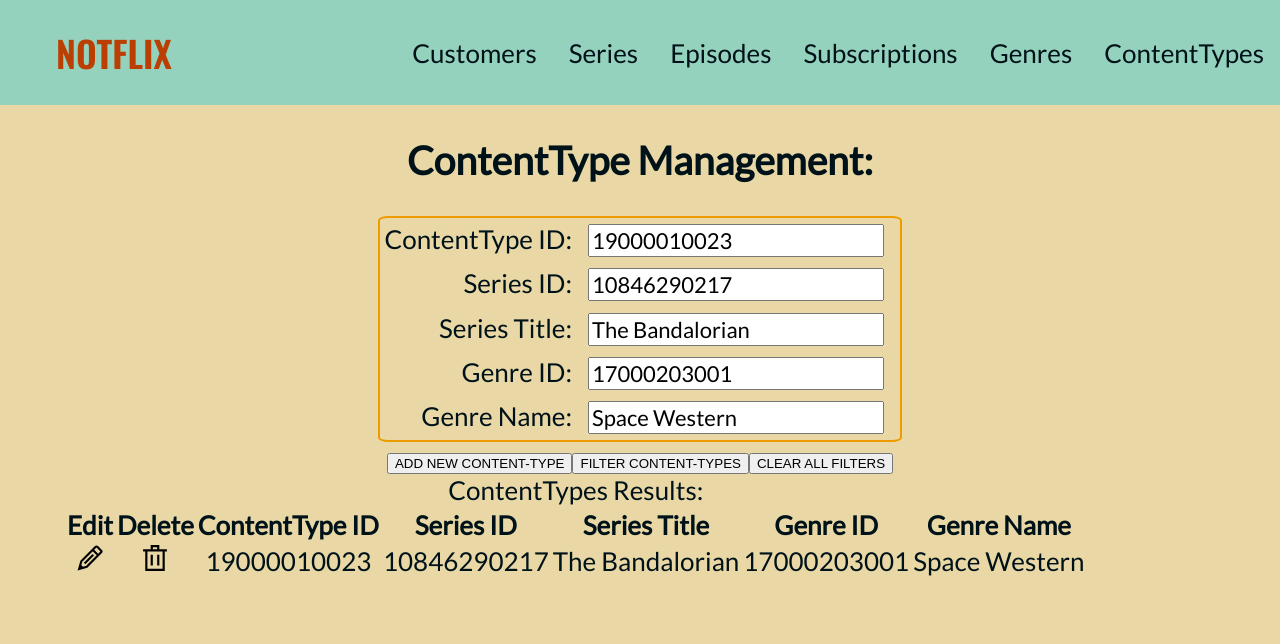
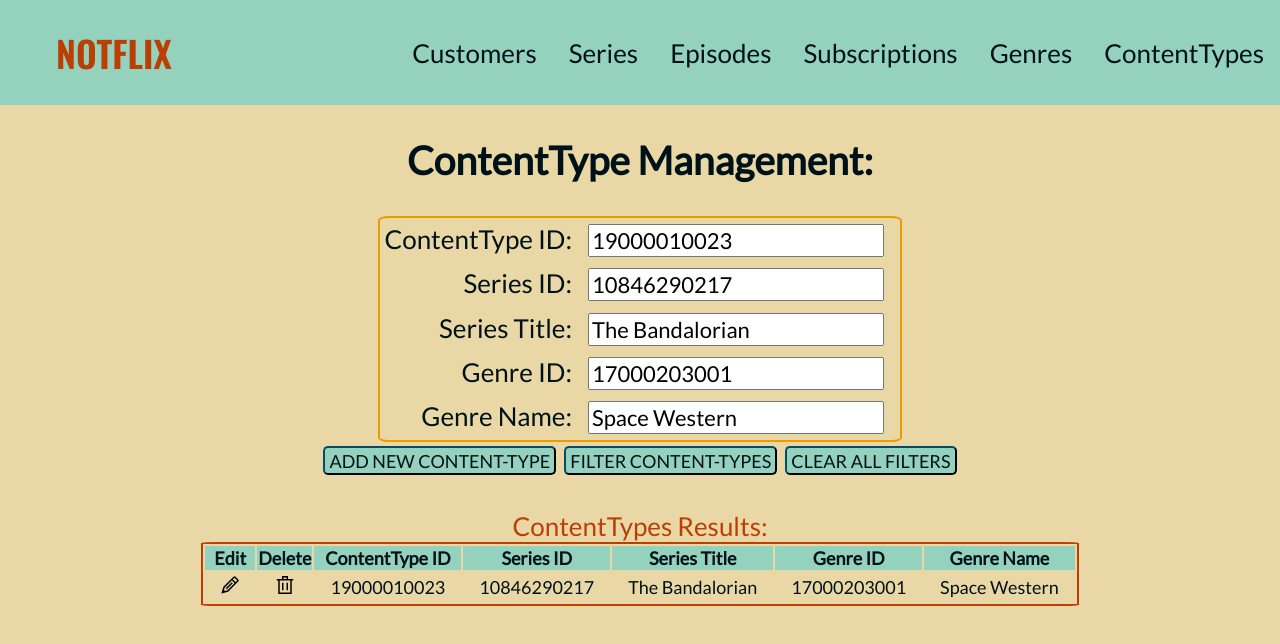
Before and after one commit to linlolo/notflix_react, a React (Create React App) app: page /#/types in a window 1280 px wide. Shown: the top 644 px of the page. Built offline with nearby package versions, Linux system fonts and the light colour scheme.

Commit message:
Finish Button and Table CSS
EJL

```diff
--- a/src/App.css
+++ b/src/App.css
@@ -157,3 +157,40 @@ select {
   font-size: calc(10px + 1vmin);
   font-family: 'Lato', sans-serif;
 }
+
+table {
+  width: fit-content;
+  margin: 2rem auto;
+  border: 2px solid var(--pop);
+  border-radius: 2%;
+  font-size: calc(10px + 1vmin);
+}
+
+table caption {
+  font-size: calc(18px + 1vmin);
+  color: var(--pop);
+}
+
+thead{
+  background-color: var(--highlight);
+  border-bottom: 2px solid var(--dark-bkgd);
+}
+
+tr {
+  border-bottom: 1px solid var(--link-visited)
+}
+
+td {
+  padding: 0.25rem 1rem;
+}
+
+button {
+  padding: 0.1rem 0.25rem;
+  margin: 0.2rem 0.25rem;
+  font-size: calc(10px + 1vmin);
+  font-family: 'Lato', sans-serif;
+  border-color: var(--dark-txt);
+  border-radius: 5px;
+  color: var(--dark-txt);
+  background-color: var(--highlight);
+}
--- a/src/Pages/Customers.js
+++ b/src/Pages/Customers.js
@@ -8,9 +8,9 @@ export default function Customers() {
         <div className="page">
             <h2>Customer Management</h2>
             <CustomerForm />
-            <button className="textNavButton">Add New Customer</button>
-            <button className="textNavButton">Filter Customers</button>
-            <button className="textNavButton">Clear All Filters</button>
+            <button className="textNavButton">ADD NEW CUSTOMER</button>
+            <button className="textNavButton">FILTER CUSTOMERS</button>
+            <button className="textNavButton">CLEAR ALL FILTERS</button>
             <CustomerTable />
         </div>
     );
--- a/src/Pages/Subscriptions.js
+++ b/src/Pages/Subscriptions.js
@@ -8,9 +8,9 @@ export default function Subscriptions() {
         <div className="page">
             <h2>Subscription Management</h2>
             <SubscriptionForm />
-            <button className="textNavButton">Filter Subscriptions</button>
-            <button className="textNavButton">Add New Subscription</button>
-            <button className="textNavButton">Clear All Filters</button>
+            <button className="textNavButton">ADD NEW SUBSCRIPTION</button>
+            <button className="textNavButton">FILTER SUBSCRIPTIONS</button>
+            <button className="textNavButton">CLEAR ALL FILTERS</button>
             <SubscriptionTable />
         </div>
     );
```
